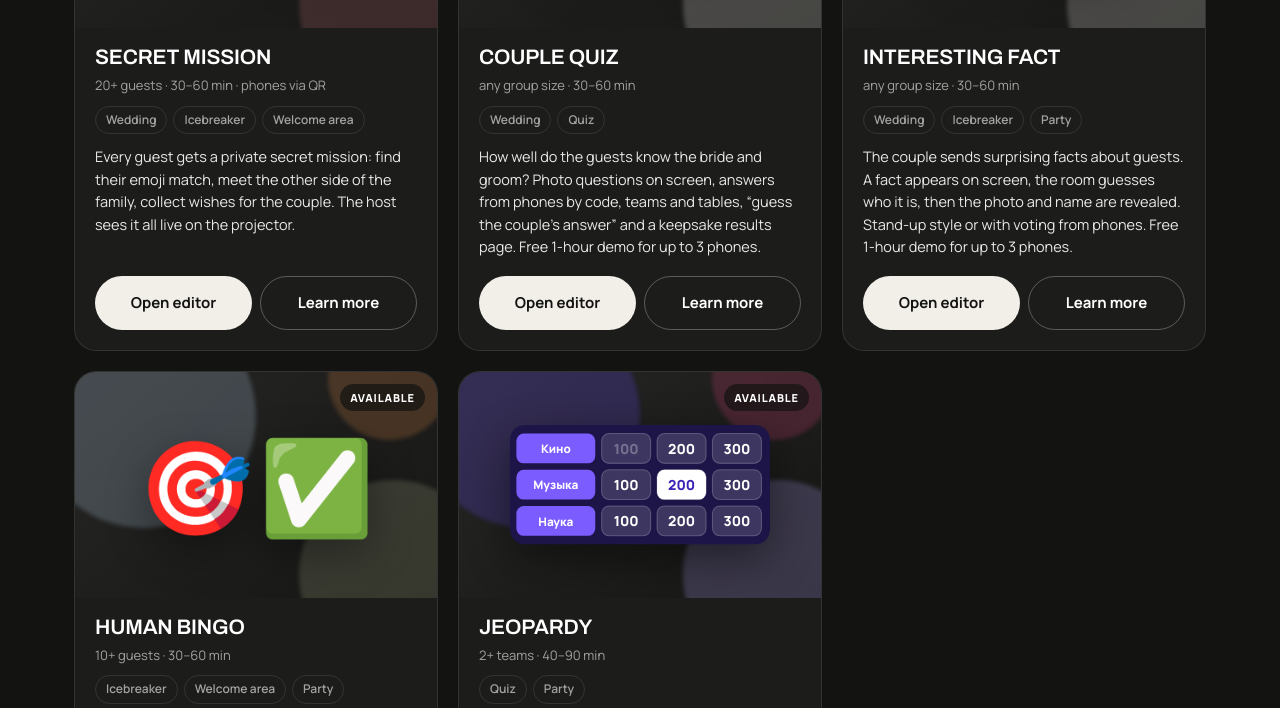
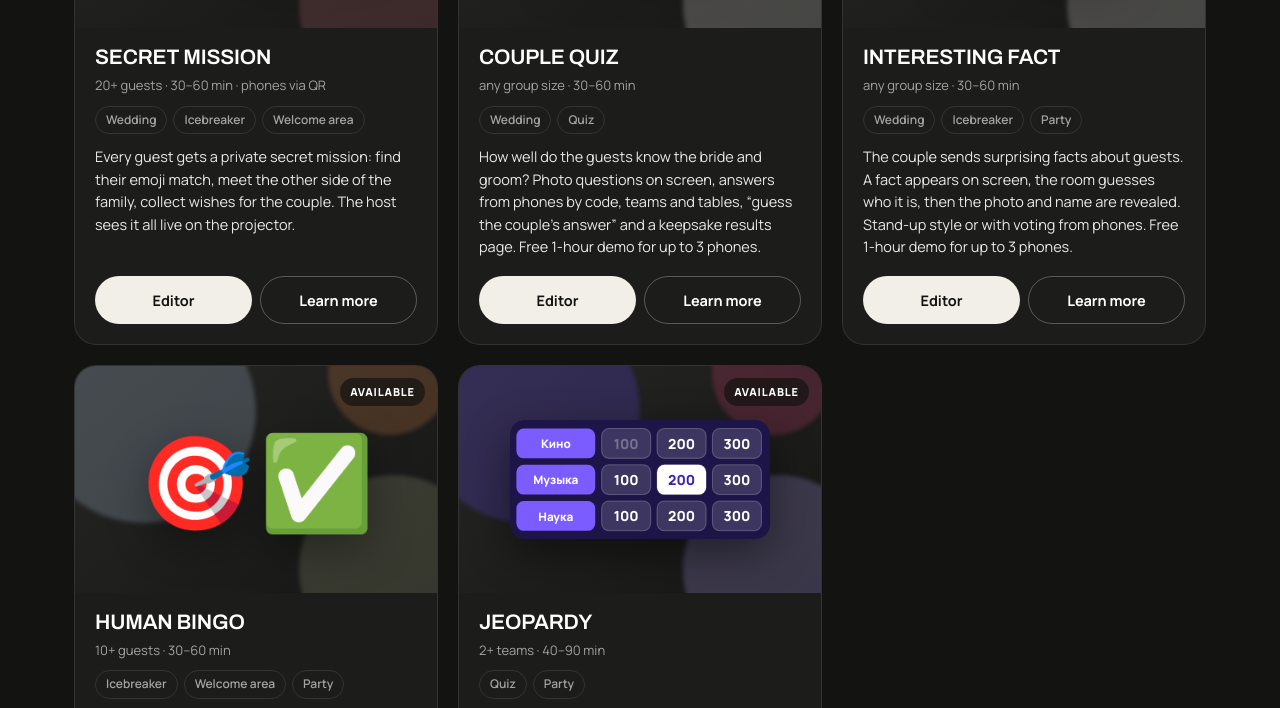
Before and after one commit to pabeloglazov/wedding, a plain HTML site: page index.html in a window 1280 px wide. Shown: the part 792-1500 px from the top of the page. Drawn offline with Linux system fonts and the light colour scheme.

Commit message:
Catalog: tidy card buttons
Co-Authored-By: Claude Opus 5.5 <noreply@anthropic.com>
Claude-Session: https://claude.ai/code/session_01Y1rLX5x2cSUtYNeBcZ1xBh

```diff
--- a/index.html
+++ b/index.html
@@ -150,7 +150,7 @@ h1 em,.hero h1 em{font-style:normal!important;color:var(--muted)!important}
 .k{color:var(--muted)!important}
 @media (max-width:560px){.brand .pb-word{height:11px}.brand span{display:none}}
 .hero h1{font-size:clamp(34px,5.8vw,68px)!important}.h2{font-size:clamp(26px,3.6vw,40px)!important}.body h3{font-size:21px!important}.plan h3{font-size:22px!important}.plan .pr b{font-size:42px!important}.step b{font-size:34px!important}.filters button.on{color:#131312}.badge{color:#fff!important}.badge.soon{color:#a3a3a3!important}
-.game{position:relative}.game .cl{position:absolute;inset:0;z-index:1}.game .gbtns{position:relative;z-index:2;display:grid;grid-template-columns:1fr 1fr;gap:8px;margin-top:auto}.game .gbtns .btn{width:100%;padding-left:10px;padding-right:10px}
+.game{position:relative}.game .cl{position:absolute;inset:0;z-index:1}.game .gbtns{position:relative;z-index:2;display:grid;grid-template-columns:1fr 1fr;gap:8px;margin-top:auto}.game .gbtns .btn{width:100%;padding:13px 8px;justify-content:center;text-align:center;white-space:nowrap;font-size:14.5px;line-height:1.2;min-height:48px}
 </style>
 </head>
 <body>
@@ -282,7 +282,7 @@ h1 em,.hero h1 em{font-style:normal!important;color:var(--muted)!important}
       return '<' + tag + ' class="game">' + (live ? '<a class="cl" href="' + g.href + '" aria-label="' + esc(t.t) + '"></a>' : '') + '<div class="cover" style="background:' + g.bg + '">' + bl + (g.art ? '<div class="em art">' + g.art + '</div>' : '<div class="em">' + g.emoji.map(function (e) { return '<span>' + e + '</span>'; }).join('') + '</div>') +
         '<span class="badge' + (live && !beta ? '' : ' soon') + '">' + (beta ? d.beta : live ? d.live : d.soon) + '</span></div>' +
         '<div class="body"><h3>' + esc(t.t) + '</h3><div class="meta">' + esc(t.m) + '</div><div class="tags">' + g.tags.map(function (k) { return '<span class="chip">' + TAGS[k][L === 'ru' ? 0 : 1] + '</span>'; }).join('') + '</div>' +
-        '<p>' + esc(t.d) + '</p>' + (live ? '<div class="gbtns"><a class="btn gold" href="' + (g.ed || g.href) + '">' + (L === 'ru' ? 'Открыть редактор' : 'Open editor') + '</a><a class="btn ghost" href="' + g.href + '">' + (L === 'ru' ? 'Подробнее' : 'Learn more') + '</a></div>' : '<span class="btn ghost" disabled>' + d.soon + '</span>') + '</div></div>';
+        '<p>' + esc(t.d) + '</p>' + (live ? '<div class="gbtns"><a class="btn gold" href="' + (g.ed || g.href) + '">' + (L === 'ru' ? 'Редактор' : 'Editor') + '</a><a class="btn ghost" href="' + g.href + '">' + (L === 'ru' ? 'Подробнее' : 'Learn more') + '</a></div>' : '<span class="btn ghost" disabled>' + d.soon + '</span>') + '</div></div>';
     }).join('');
   }
   document.getElementById('filters').onclick = function (e) { var b = e.target.closest('button'); if (!b) return; F = b.dataset.f; paint(); };
```
